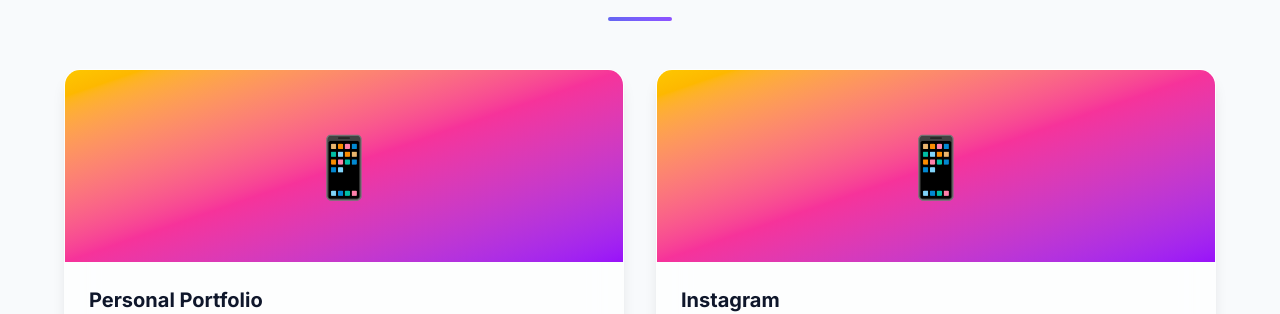
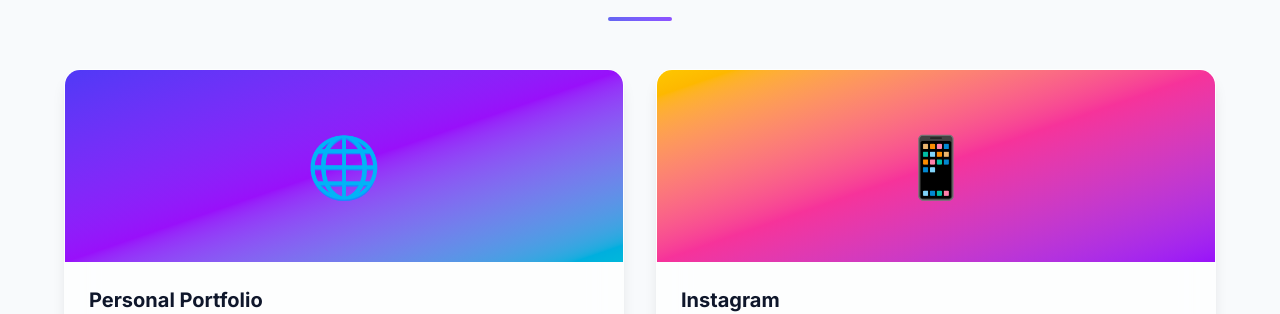
Before and after one commit to ahmadali7403/my-portfolio, a React (Vite) app: page /projects in a window 1280 px wide. Shown: the part 228-542 px from the top of the page. Built offline with nearby package versions, Linux system fonts and the light colour scheme.

Commit message:
add portfolio project

```diff
--- a/src/data/projects.js
+++ b/src/data/projects.js
@@ -6,9 +6,9 @@ export const projects = [
       "A responsive personal portfolio built with React.js and Tailwind CSS to showcase my frontend development skills, projects, and technical experience.",
     technologies: ["React", "JavaScript", "Tailwind CSS", "HTML5"],
     demoUrl: "https://my-portfolio-dun-alpha-37.vercel.app/",
-    githubUrl: "https://github.com/ahmadali7403/instagram.git",
-    gradient: "from-yellow-400 via-pink-500 to-purple-600",
-    emoji: "📱",
+    githubUrl: "https://github.com/ahmadali7403/my-portfolio.git",
+    gradient: "from-indigo-600 via-purple-600 to-cyan-500",
+    emoji: "🌐",
   },
   {
     id: "instagram-clone",
```
